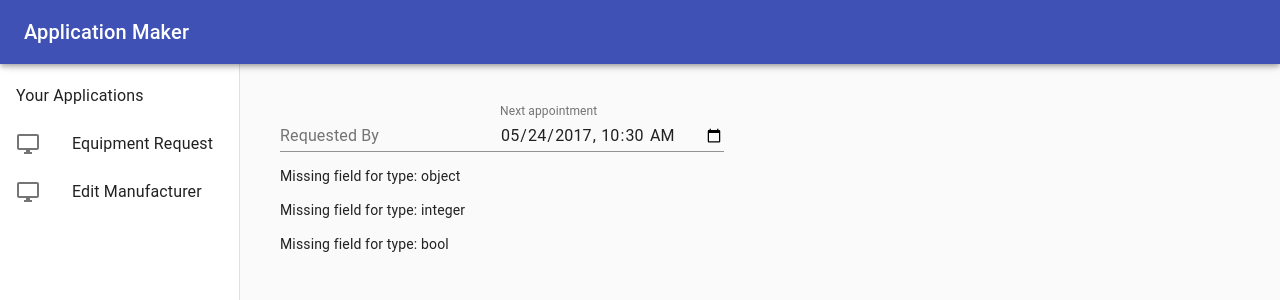
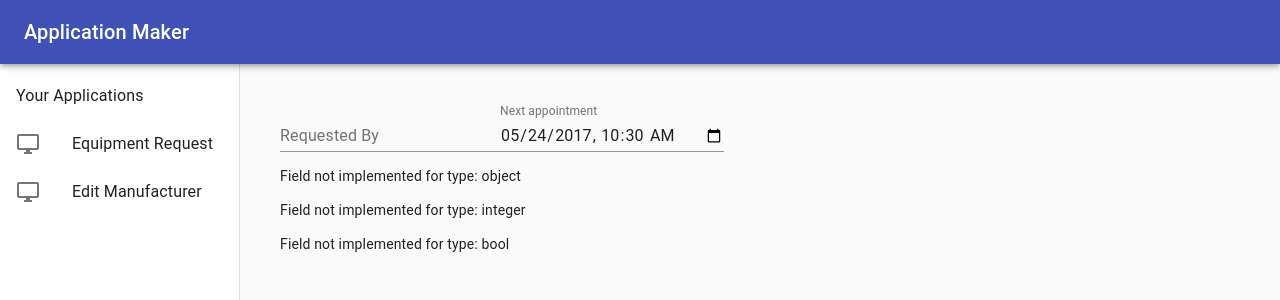
Before and after one commit to chrismendes/test-jsonforms, a React (Create React App) app: page /apps/equipment-request in a window 1280 px wide. Shown: the top 300 px of the page. Built offline with nearby package versions, Linux system fonts and the light colour scheme.

Commit message:
Minor tweak

```diff
--- a/src/appmaker/factories/FieldFactory/FieldFactory.js
+++ b/src/appmaker/factories/FieldFactory/FieldFactory.js
@@ -17,7 +17,7 @@ const FieldFactory = (props) => {
       case "datetime":
         return <DateTime {...props} />
       default:
-        return <p>Missing field for type: {type}</p>
+        return <p>Field not implemented for type: {type}</p>
     }
   };
 
```
